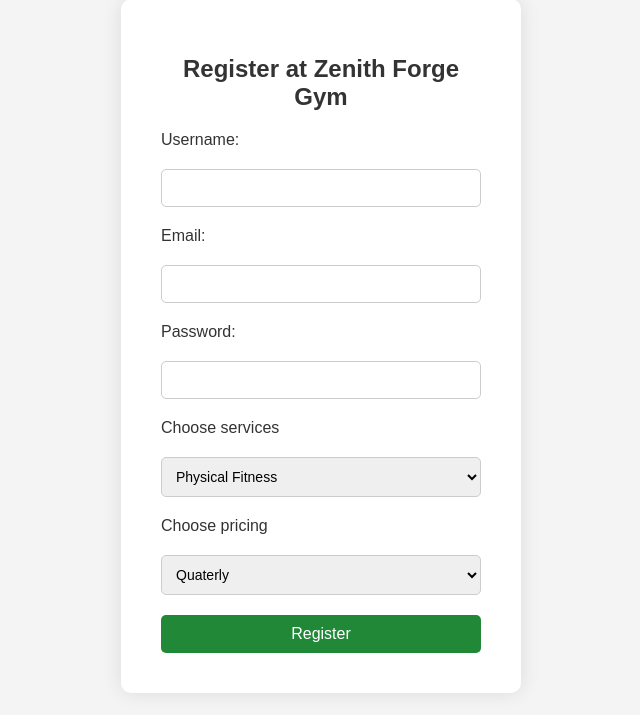
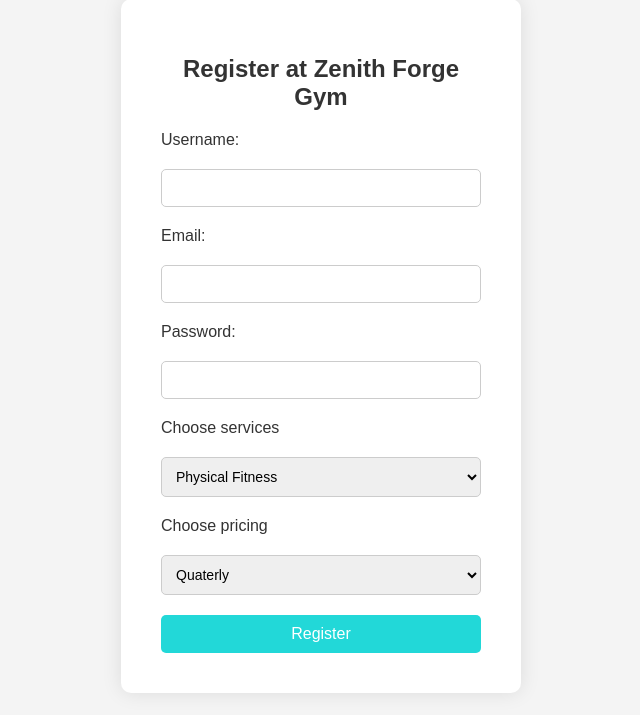
Before and after one commit to VarunGautam27/GYM-WEBSITE, a PHP site: page /register.html in a window 1280 px wide, with the pointer over the restyled element. Shown: the part 54-769 px from the top of the page, without its empty margins (319-959 px from the left). Run offline with PHP 8.4, Linux system fonts and the light colour scheme.

Commit message:
registering css

```diff
--- a/register.css
+++ b/register.css
@@ -65,5 +65,5 @@ h1 {
 }
 
 .register-form button:hover {
-    background-color: #218838;
+    background-color:rgb(34, 216, 216);
 }
```
